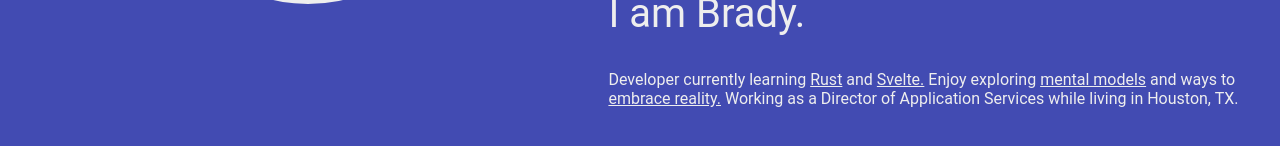
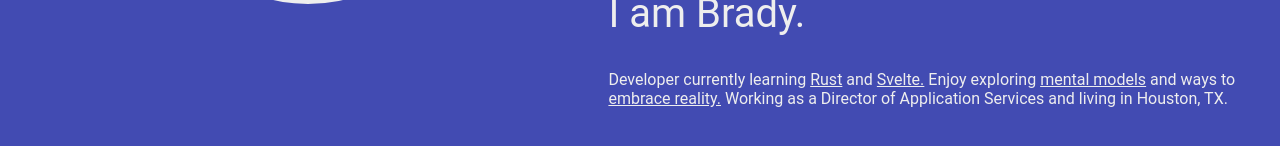
Before and after one commit to bradyjoslin/hello, a Svelte app: page / in a window 1280 px wide. Shown: the part 450-596 px from the top of the page. Built offline with nearby package versions, Linux system fonts and the light colour scheme; some icons are missing.

Commit message:
text change to test github action deploy

```diff
--- a/src/App.svelte
+++ b/src/App.svelte
@@ -67,7 +67,7 @@
       <a href="https://fs.blog/mental-models/">mental models</a>
       and ways to
       <a href="https://www.youtube.com/watch?v=Tfrrubw7pcE">embrace reality.</a>
-      Working as a Director of Application Services while living in Houston, TX.
+      Working as a Director of Application Services and living in Houston, TX.
     </Bio>
     <Links />
   </div>
```
